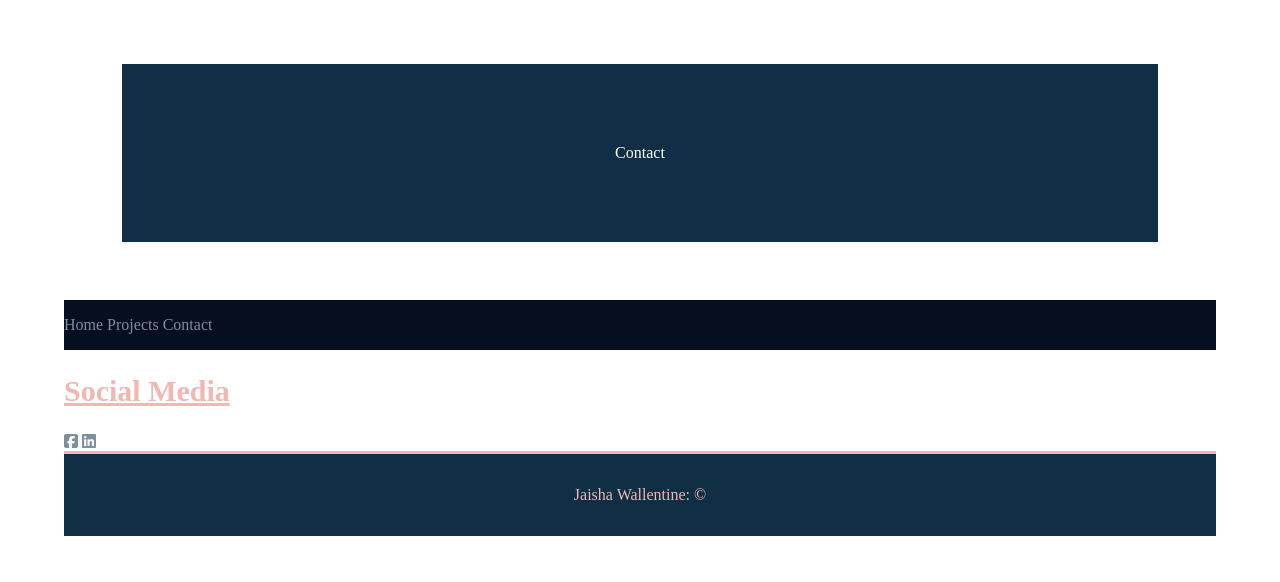
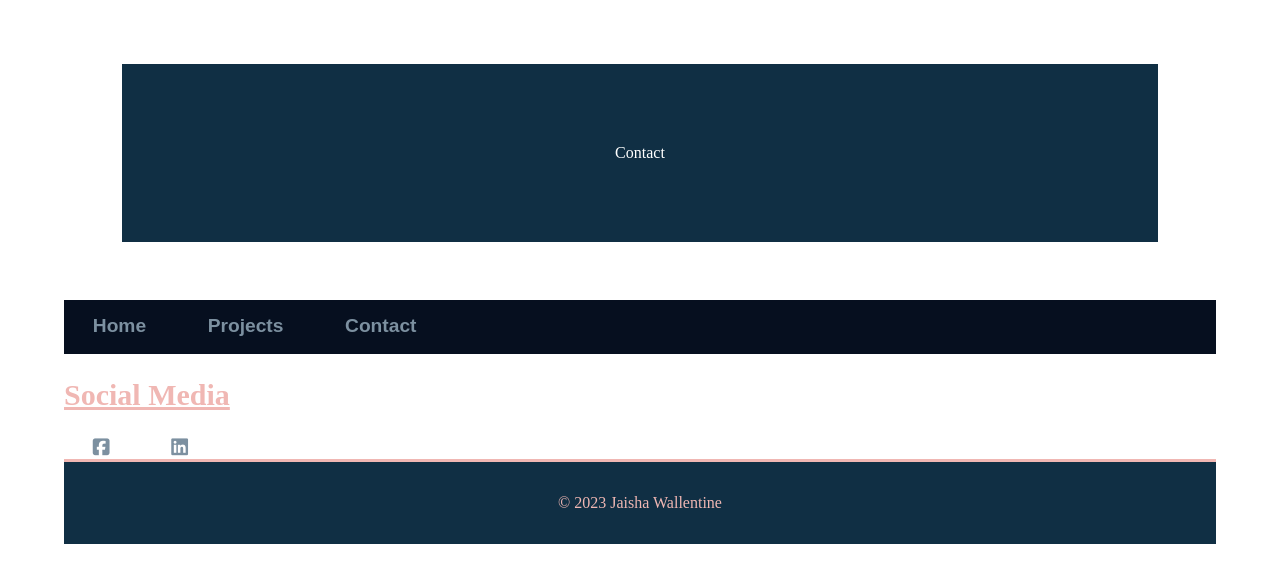
Before and after one commit to belle-59847/techMomsFinaleProject, a plain HTML site: page contact.html in a window 1280 px wide. Drawn offline with Linux system fonts and the light colour scheme.

Commit message:
navigation change

```diff
--- a/contact.html
+++ b/contact.html
@@ -38,7 +38,7 @@
 
   </section>
 <div class="footer">
-<p>Jaisha Wallentine: &copy</p>
+<p>&copy 2023 Jaisha Wallentine</p>
 </div>
 </main>
 
--- a/style.css
+++ b/style.css
@@ -60,7 +60,12 @@ a:-webkit-any-link {
   display: inline;
   color:#7c90a0;
   width: 33.33%;
-
+  padding: 0.75em 1.5em;
+  text-decoration: none;
+  font-family: 'Raleway', sans-serif;
+  font-weight: bold;
+  font-size: 1.2em;
+  transition: all .2s;
 
 }
 a:active {
@@ -68,6 +73,10 @@ a:active {
 }
 a:hover {
   font-size: 150%;
+  background-color: #060F1F;
+  color: #f0b7b3;
+  border-radius: 5px;
+  padding: 0.75em 1.5em;
 }
 /* Getting to know me pic */
 
```
Also changed, not shown: index.html (+1 -1 lines), projects.html (+1 -1 lines).
